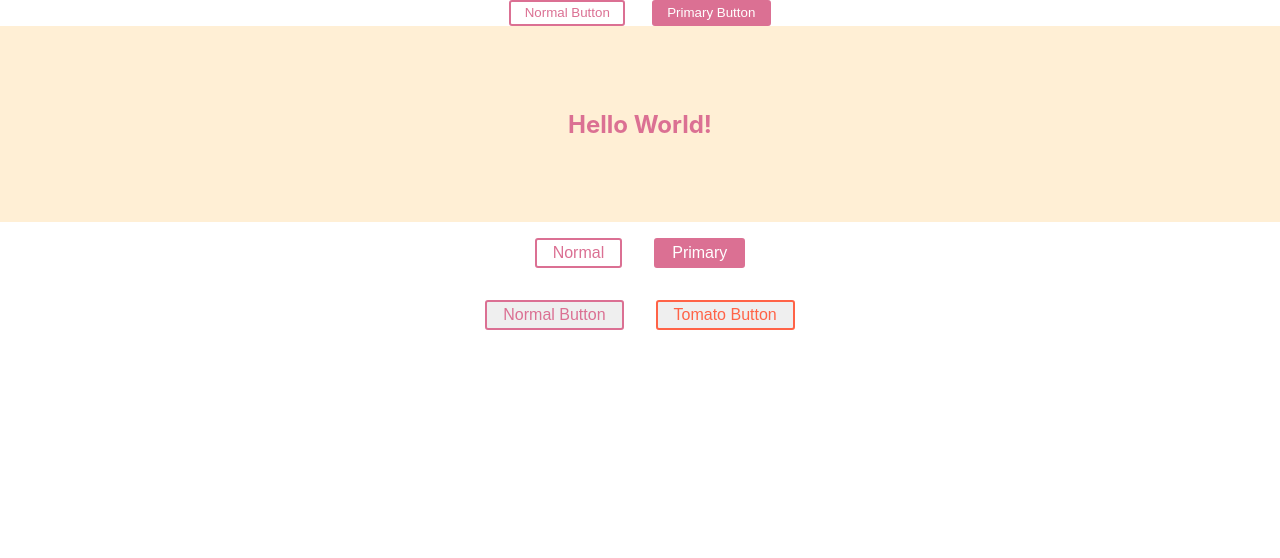
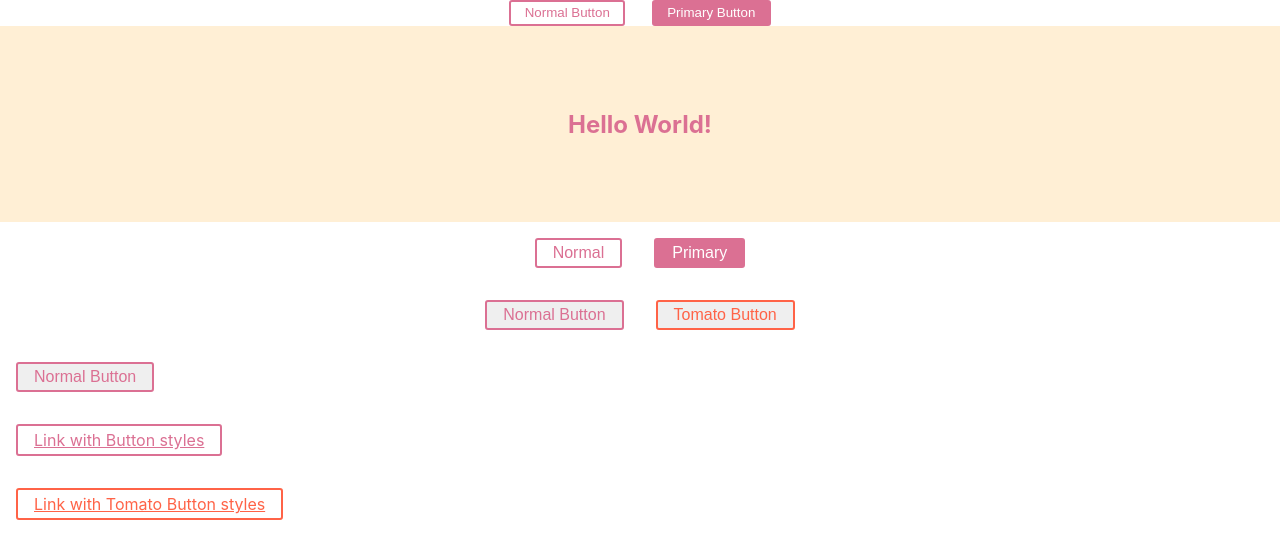
Before and after one commit to Annie-Huang/my-styled-components-tutorial, a React (Create React App) app: page / in a window 1280 px wide. Shown: the top 558 px of the page. Built offline with nearby package versions, Linux system fonts and the light colour scheme.

Commit message:
"as" polymorphic prop (introduced in v4): Will change the element name: <Button3 as='a' href='/'>Link with Button styles</Button3>

```diff
--- a/src/App.js
+++ b/src/App.js
@@ -1,6 +1,13 @@
 import './App.css';
 import styled from 'styled-components';
-import { Button, Button1, Button2, TomatoButton } from './components/Button';
+import {
+  Button,
+  Button1,
+  Button2,
+  Button3,
+  TomatoButton2,
+  TomatoButton3,
+} from './components/Button';
 import { Title } from './components/Typography';
 
 const Container = styled.div`
@@ -29,7 +36,22 @@ function App() {
       </Container>
       <Container>
         <Button2>Normal Button</Button2>
-        <TomatoButton>Tomato Button</TomatoButton>
+        <TomatoButton2>Tomato Button</TomatoButton2>
+      </Container>
+      <Container
+        style={{
+          display: 'flex',
+          flexDirection: 'column',
+          alignItems: 'start',
+        }}
+      >
+        <Button3>Normal Button</Button3>
+        <Button3 as='a' href='/'>
+          Link with Button styles
+        </Button3>
+        <TomatoButton3 as='a' href='/'>
+          Link with Tomato Button styles
+        </TomatoButton3>
       </Container>
     </div>
   );
--- a/src/components/Button.js
+++ b/src/components/Button.js
@@ -41,7 +41,25 @@ export const Button2 = styled.button`
   border-radius: 3px;
 `;
 // A new component based on Button, but with some override styles
-export const TomatoButton = styled(Button2)`
+export const TomatoButton2 = styled(Button2)`
   color: tomato;
   border-color: tomato;
 `;
+
+/*
+ * "as" polymorphic prop
+ */
+export const Button3 = styled.button`
+  display: inline-block;
+  color: palevioletred;
+  font-size: 1em;
+  margin: 1em;
+  padding: 0.25em 1em;
+  border: 2px solid palevioletred;
+  border-radius: 3px;
+  display: block;
+`;
+export const TomatoButton3 = styled(Button3)`
+  color: tomato;
+  border-color: tomato;
+`;
```
Also changed, not shown: Note.txt.
